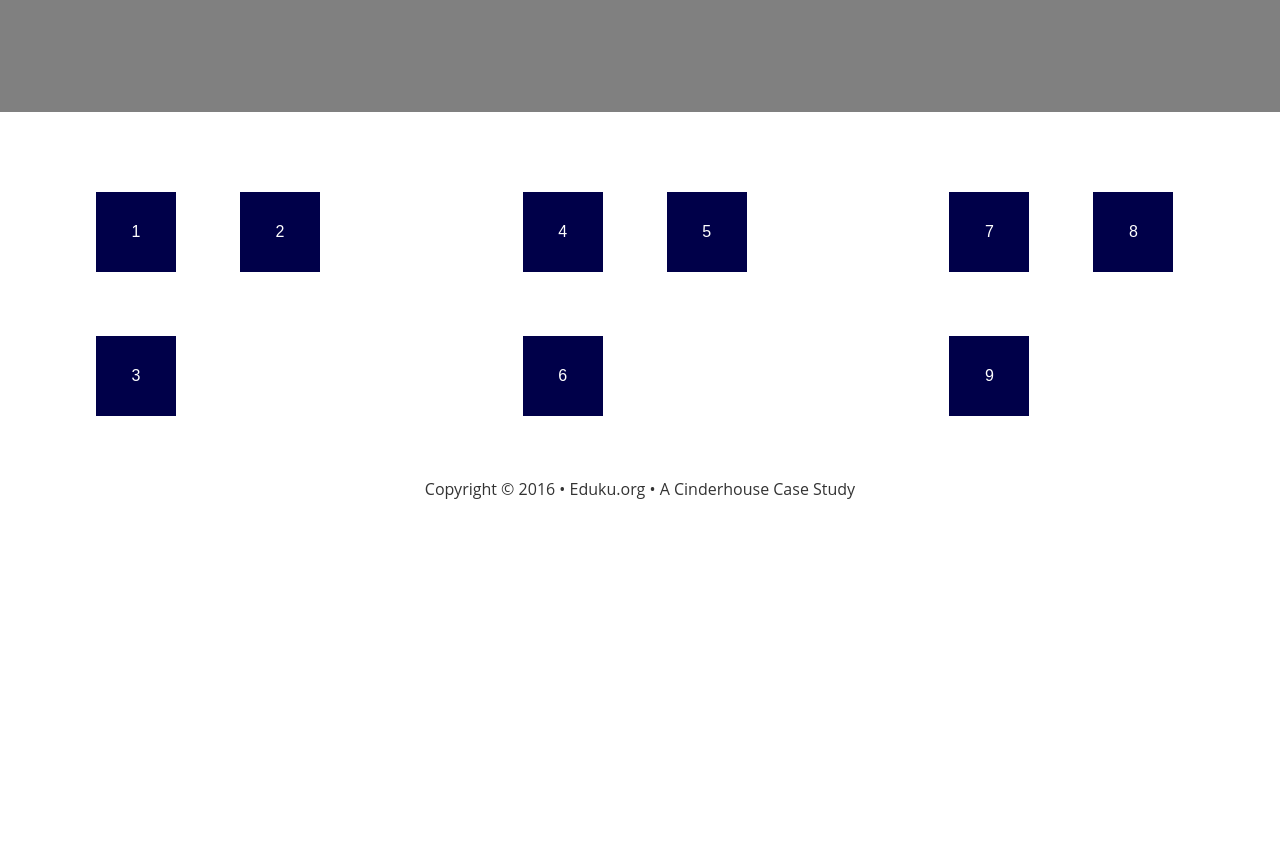
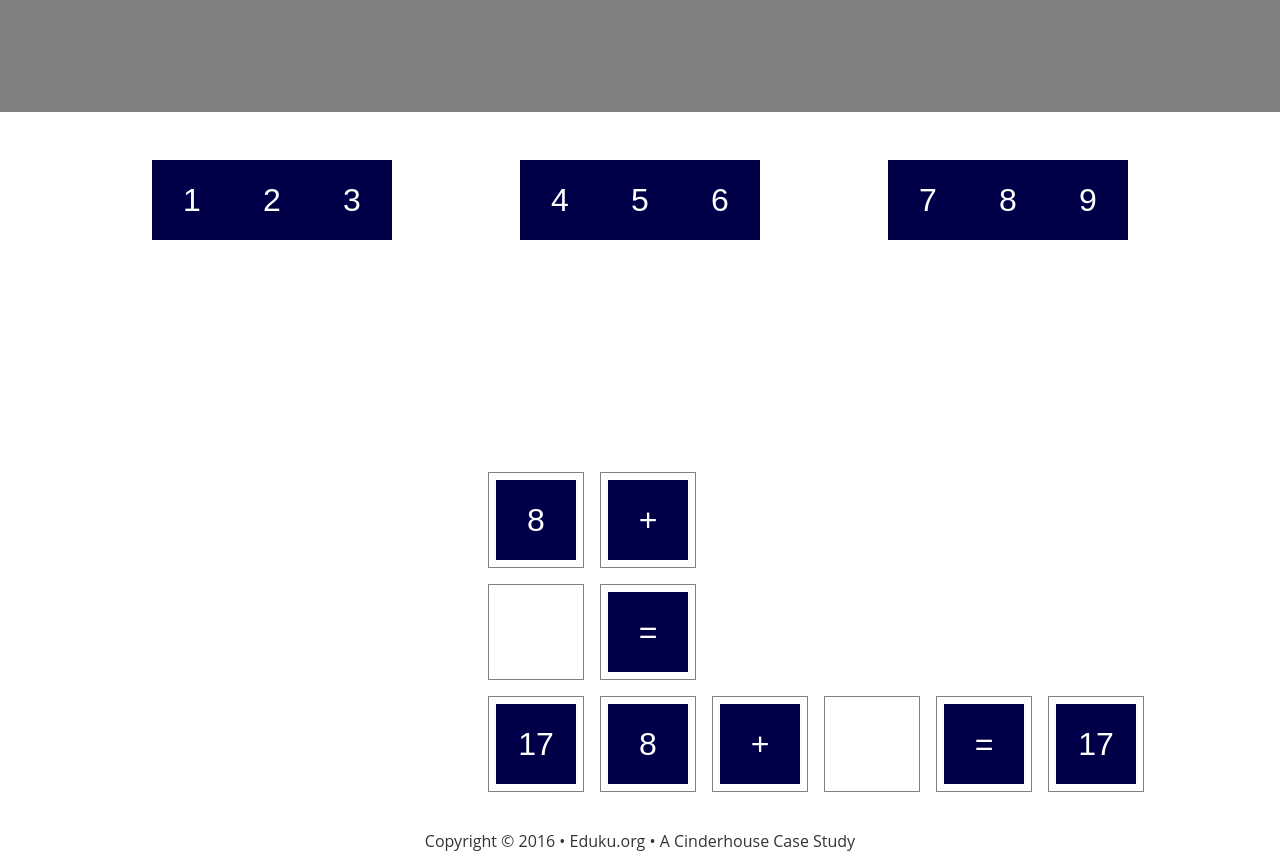
Before and after one commit to JoshuaMaddox/Year1-Education-Game, a plain HTML site: page index.html in a window 1280 px wide. Before the commit the page ends 800 px from the top, so only its background shows below. Drawn offline with Linux system fonts and the light colour scheme; a web font is replaced by a local one.

Commit message:
played with layout - incomplete

```diff
--- a/index.html
+++ b/index.html
@@ -53,6 +53,62 @@
         </div> <!-- END MATHS GAME WRAPPER -->
       </div> <!-- END COLUMN -->
     </div> <!-- END ROW -->
+
+    <div class="maths-game-row">
+      <div class="maths-game-question-container">
+        <div class="maths-game-empty-box">
+          <div class="maths-game-number-box">
+            <p class="maths-game-number">8</p>
+          </div>
+        </div> <!-- END EMPTY -->
+        <div class="maths-game-empty-box">
+          <div class="maths-game-number-box">
+            <p class="maths-game-number">+</p>
+          </div>
+        </div><!-- END EMPTY -->
+        <div id="div3" ondrop="drop(event)" ondragover="allowDrop(event)" class="maths-game-empty-box">
+
+        </div><!-- END EMPTY -->
+        <div class="maths-game-empty-box">
+          <div class="maths-game-number-box">
+            <p class="maths-game-number">=</p>
+          </div>
+        </div><!-- END EMPTY -->
+        <div class="maths-game-empty-box">
+          <div class="maths-game-number-box">
+            <p class="maths-game-number">17</p>
+          </div>
+        </div><!-- END EMPTY -->
+      </div> <!-- END QUESTION CONTAINER -->
+    </div> <!-- END ROW -->
+
+    <div class="maths-game-row">
+
+        <div class="maths-game-empty-box">
+          <div class="maths-game-number-box">
+            <p class="maths-game-number">8</p>
+          </div>
+        </div> <!-- END EMPTY -->
+        <div class="maths-game-empty-box">
+          <div class="maths-game-number-box">
+            <p class="maths-game-number">+</p>
+          </div>
+        </div><!-- END EMPTY -->
+        <div id="div3" ondrop="drop(event)" ondragover="allowDrop(event)" class="maths-game-empty-box">
+
+        </div><!-- END EMPTY -->
+        <div class="maths-game-empty-box">
+          <div class="maths-game-number-box">
+            <p class="maths-game-number">=</p>
+          </div>
+        </div><!-- END EMPTY -->
+        <div class="maths-game-empty-box">
+          <div class="maths-game-number-box">
+            <p class="maths-game-number">17</p>
+          </div>
+        </div><!-- END EMPTY -->
+    </div> <!-- END ROW -->
+
   </div> <!-- END MAIN WRAPPER -->
 
   <footer>
--- a/sass/_desktop.scss
+++ b/sass/_desktop.scss
@@ -12,7 +12,7 @@
 }
 
 .maths-game-row {
-
+  margin-bottom: 14em;
 }
 
 .maths-game-column {
@@ -20,11 +20,14 @@
 }
 
 .width-12 {
-
+  width: 100%;
 }
 
+/////////////////////////////////
+////////// MAIN LAYOUT //////////
+/////////////////////////////////
+
 .maths-game-game-wrapper {
-  position: relative;
   display: flex;
   justify-content: center
 }
@@ -46,24 +49,46 @@
 }
 
 .maths-game-number-box {
+  float: left;
   display: flex;
+  align-items: center;
+  justify-content: center;
   width: 5em;
   height: 5em;
   background-color: $number-box-color;
-  flex-direction: row;
-  justify-content: center;
-  align-items: center;
-  margin: 2em;
+
 }
 .maths-game-number {
   color: white;
   font-family: $header-font;
+  font-size: 2em;
+}
+
+/////////////////////////////
+////////// ANSWERS //////////
+/////////////////////////////
+
+.maths-game-empty-box {
+  float: left;
+  width: 6em;
+  height: 6em;
+  border: 1px solid grey;
+  display: flex;
+  align-items: center;
+  justify-content: center;
+  margin: .5em;
 }
 
 .font-import-test-delete {
   font-size: 2em;
   font-family: $header-font;
   font-weight: $normal;
+}
+
+.maths-game-question-container {
+  margin: 0 auto;
+  background-color: blue;
+  width: 25%;
 }
 
 footer {
```
Also changed, not shown: css/styles.css, 1 other file.
